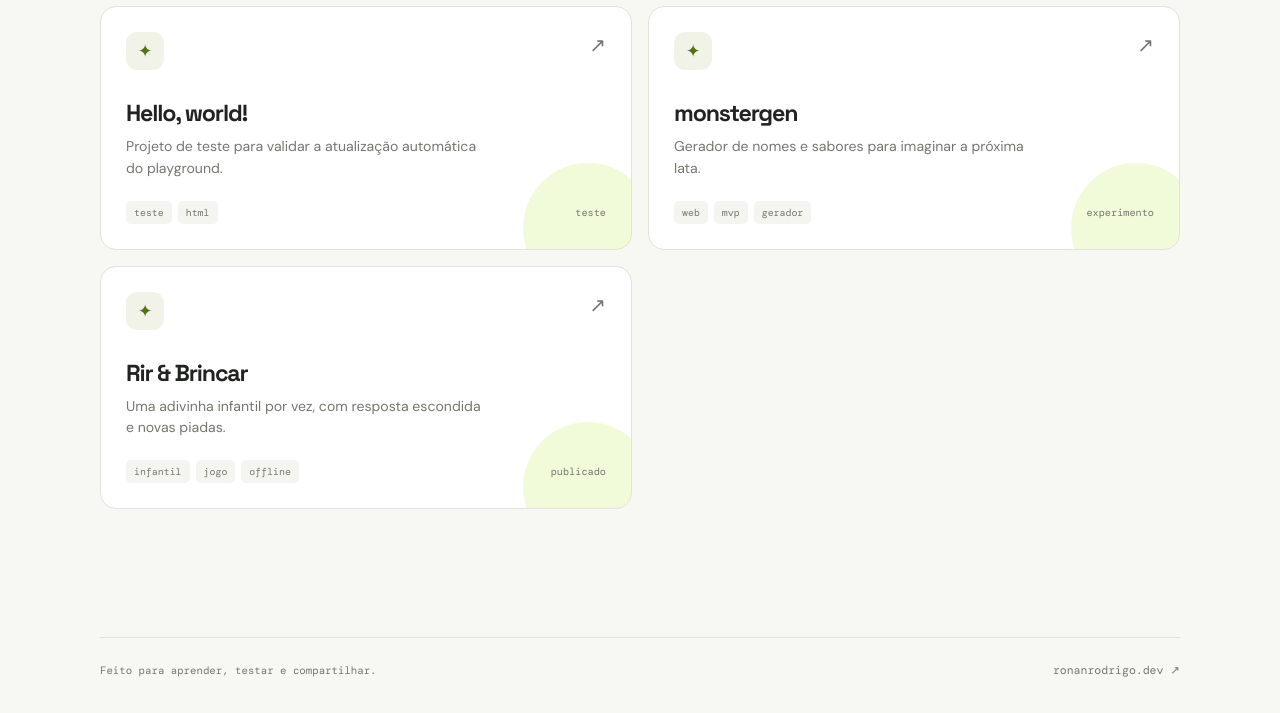
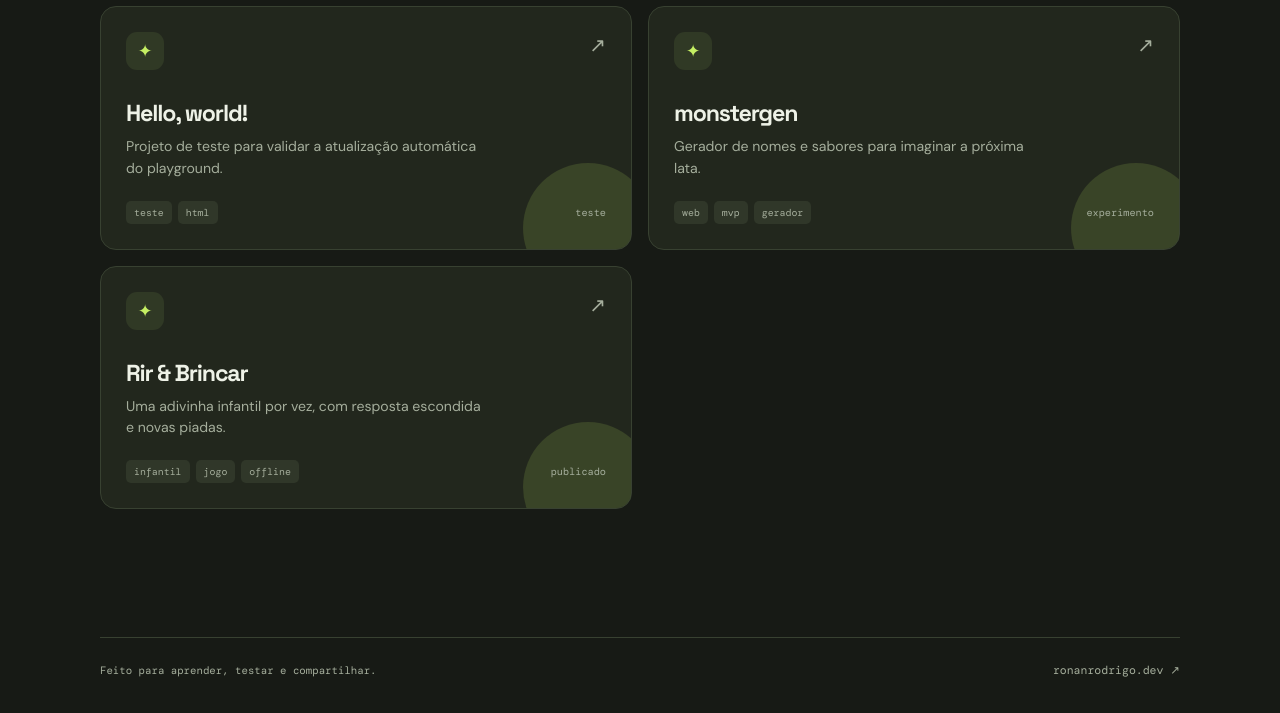
Before and after one commit to ronanrodrigo/lab, a website: page index.html in a window 1280 px wide. Shown: the part 765-1478 px from the top of the page. Drawn offline with nearby package versions, Linux system fonts and the dark colour scheme.

Commit message:
feat: add OS-aware dark theme to playground

```diff
--- a/styles.css
+++ b/styles.css
@@ -1,6 +1,7 @@
 @import url('https://fonts.googleapis.com/css2?family=DM+Mono:wght@400;500&family=DM+Sans:wght@400;500;600;700&family=Space+Grotesk:wght@400;500;600;700&display=swap');
 
 :root {
+  color-scheme: light dark;
   --ink: #20231f;
   --muted: #73786f;
   --line: #dfe3d9;
@@ -136,6 +137,29 @@ h2 { margin: 0; font-size: clamp(2rem, 4vw, 3rem); line-height: 1; }
 .site-footer { display: flex; justify-content: space-between; gap: 20px; padding: 25px 0 35px; border-top: 1px solid var(--line); color: var(--muted); font: .67rem 'DM Mono', monospace; }
 .sr-only { position: absolute; width: 1px; height: 1px; padding: 0; margin: -1px; overflow: hidden; clip: rect(0, 0, 0, 0); white-space: nowrap; border: 0; }
 @keyframes spin { to { transform: rotate(360deg); } }
+
+@media (prefers-color-scheme: dark) {
+  :root {
+    --ink: #eef2e7;
+    --muted: #a5ae9c;
+    --line: #384131;
+    --paper: #171a15;
+    --card: #22271d;
+    --accent: #c5ef63;
+    --accent-dark: #c5ef63;
+    --shadow: 0 18px 50px rgba(0, 0, 0, 0.28);
+  }
+
+  .search-box { background: rgba(34, 39, 29, .72); }
+  .search-box:focus-within { border-color: #72884b; background: var(--card); }
+  .project-card::after { opacity: .14; }
+  .project-card:hover { border-color: #65794a; }
+  .card-icon { background: #303925; }
+  .tag { background: #303729; }
+  .status-message.is-error { border-color: #784535; color: #f0a487; background: #2b1d19; }
+  .loader { border-top-color: var(--accent); }
+}
+
 @media (max-width: 650px) {
   .container, .site-header { width: min(100% - 32px, 1080px); }
   .site-header { height: 72px; }
```
